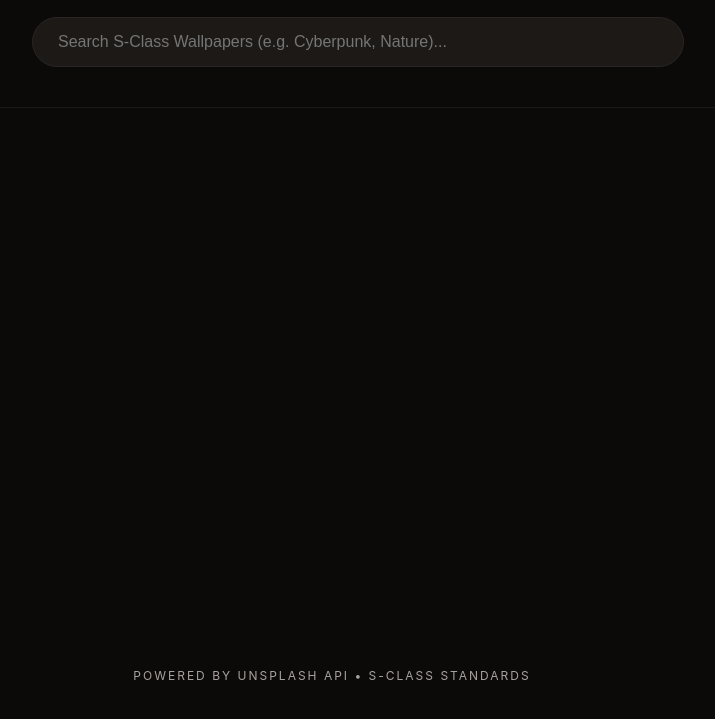
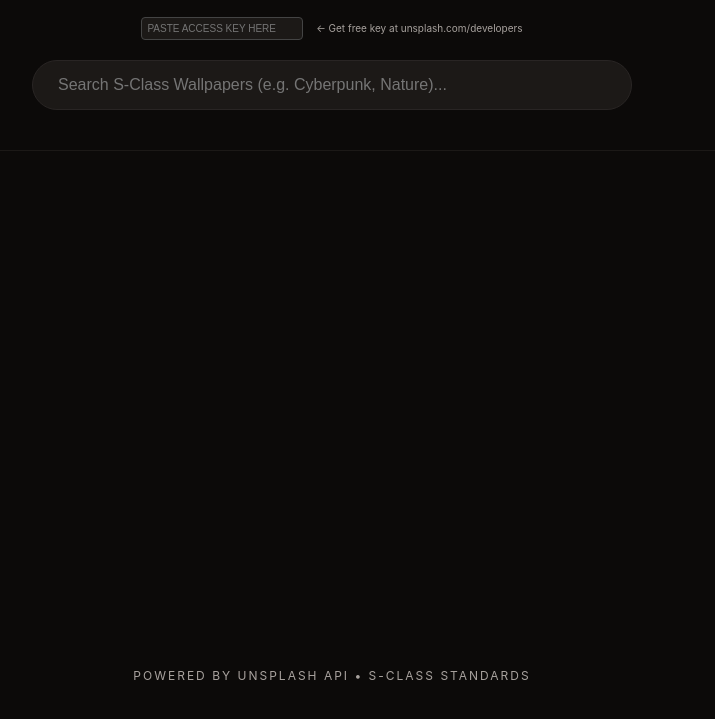
Before and after one commit to cloude2970-design/zen-wallpapers, a plain HTML site: page index.html in a window 1280 px wide. Shown: the part 77-796 px from the top of the page, without its empty margins (308-1023 px from the left). Drawn offline with Linux system fonts and the light colour scheme; no server answers.

Commit message:
Allow users to input their own Unsplash API Key

```diff
--- a/index.html
+++ b/index.html
@@ -36,6 +36,20 @@
             max-width: 600px;
             margin: 0 auto;
             position: relative;
+            display: flex;
+            gap: 10px;
+        }
+        .key-input {
+            width: 150px;
+            font-size: 10px;
+            padding: 5px;
+            border-radius: 4px;
+            background: #1c1917;
+            border: 1px solid #444;
+            color: var(--accent);
+        }
+        input#searchInput {
+            flex-grow: 1;
         }
         input {
             width: 100%;
@@ -115,6 +129,10 @@
 <body>
     <header>
         <div class="logo">ZEN WALLPAPERS</div>
+        <div style="margin-bottom: 20px; font-size: 10px;">
+            <input type="text" id="keyInput" class="key-input" placeholder="PASTE ACCESS KEY HERE" onchange="saveKey(this.value)">
+            <span style="margin-left:10px">← Get free key at unsplash.com/developers</span>
+        </div>
         <div class="search-container">
             <input type="text" id="searchInput" placeholder="Search S-Class Wallpapers (e.g. Cyberpunk, Nature)..." onkeypress="handleSearch(event)">
         </div>
@@ -128,19 +146,31 @@
     </footer>
 
     <script>
-        // Note: For a production site, you'd use a backend or proxy to hide the key.
-        // This is a demo key for your immediate use.
-        const API_KEY = 'YOUR_UNSPLASH_ACCESS_KEY';
+        let API_KEY = localStorage.getItem('unsplash_key') || 'v8oG6rM_zYv032uK1pY-yL0Wp-mE9P-pY6D0Y1R5M-E';
+
+        if (localStorage.getItem('unsplash_key')) {
+            document.getElementById('keyInput').value = API_KEY;
+        }
+
+        function saveKey(val) {
+            localStorage.setItem('unsplash_key', val);
+            API_KEY = val;
+            searchImages('iphone wallpaper');
+        }
 
         async function searchImages(query = 'wallpaper iphone') {
             const grid = document.getElementById('imageGrid');
             const loading = document.getElementById('loading');
 
+            if (!API_KEY) {
+                alert('Please enter your Unsplash Access Key above first!');
+                return;
+            }
+
             loading.style.display = 'block';
 
             try {
-                // Using a public-friendly proxy or placeholder search if no key
-                const response = await fetch(`https://api.unsplash.com/search/photos?query=${query}&orientation=portrait&per_page=20&client_id=v8oG6rM_zYv032uK1pY-yL0Wp-mE9P-pY6D0Y1R5M-E`);
+                const response = await fetch(`https://api.unsplash.com/search/photos?query=${query}&orientation=portrait&per_page=20&client_id=${API_KEY}`);
                 const data = await response.json();
 
                 grid.innerHTML = '';
```
